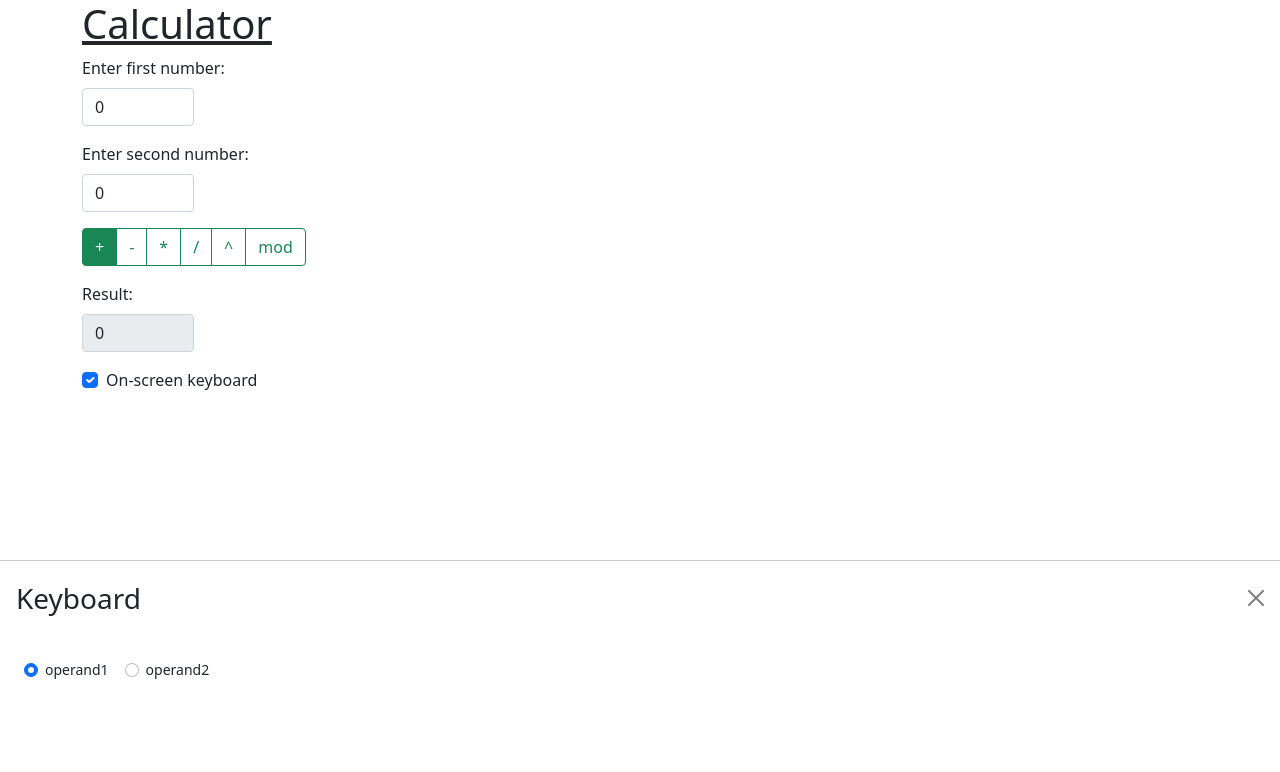
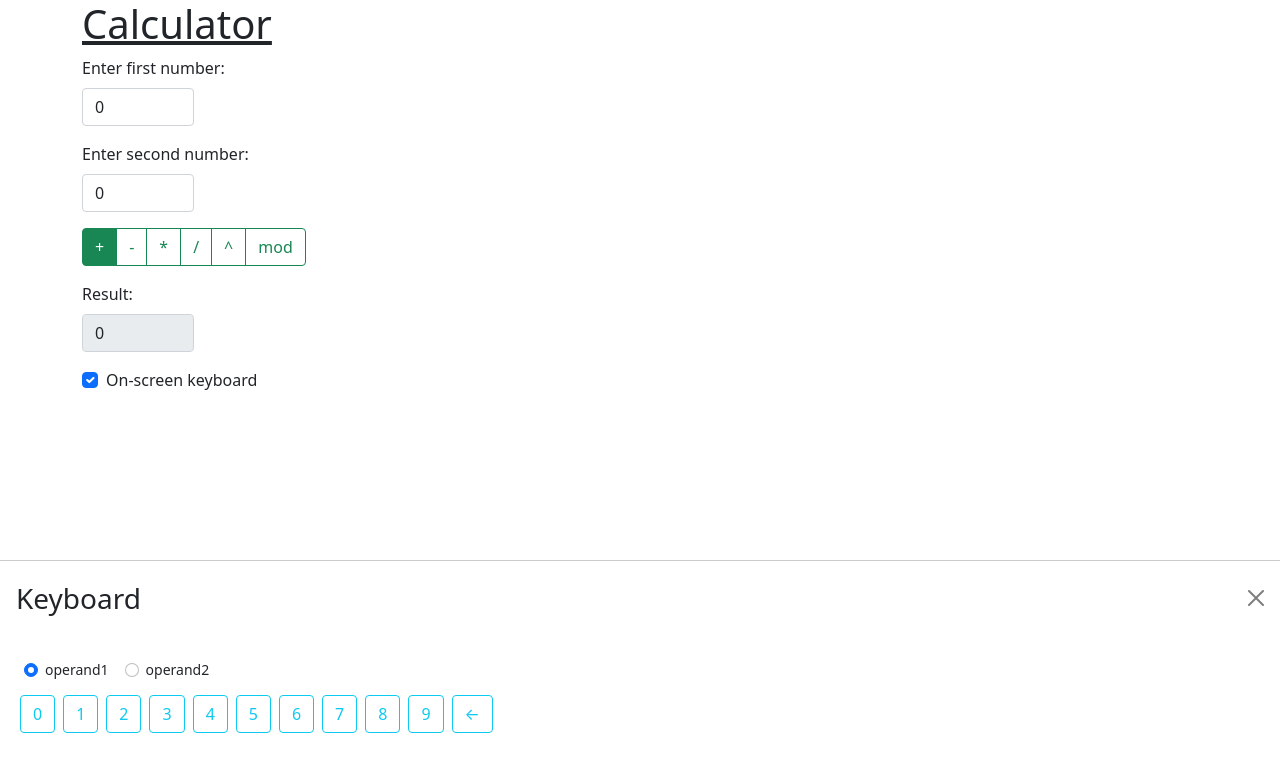
Before and after one commit to abaibik/vue-learning, a Vue app: page / in a window 1280 px wide. Both pictures are taken after a click on the checkbox "On-screen keyboard". Shown: the top 772 px of the page. Built offline with nearby package versions, Linux system fonts and the light colour scheme.

Commit message:
keyboard press reach App

```diff
--- a/src/App.vue
+++ b/src/App.vue
@@ -41,6 +41,7 @@
       :inputs="['operand1', 'operand2']"
       :activeInput="activeInput"
       @activeInputChanged="activeInput = $event"
+      @keyPressed=""
     />
   </div>
 </template>
--- a/src/components/Keyboard.vue
+++ b/src/components/Keyboard.vue
@@ -21,6 +21,24 @@
         :chosenInput="activeInput"
         @chosenInputChanged="$emit('activeInputChanged', $event)"
       />
+      <KeyboardButton
+        v-for="value in [
+          '0',
+          '1',
+          '2',
+          '3',
+          '4',
+          '5',
+          '6',
+          '7',
+          '8',
+          '9',
+          '&#8592;',
+        ]"
+        :key="value"
+        :value="value"
+        @pressed="$emit('keyPressed', value)"
+      />
     </div>
   </div>
 </template>
@@ -28,11 +46,12 @@
 <script>
 import { Offcanvas } from "bootstrap";
 import InputChooser from "./InputChooser.vue";
+import KeyboardButton from "./KeyboardButton.vue";
 
 export default {
-  components: { InputChooser },
+  components: { InputChooser, KeyboardButton },
   name: "Keyboard",
-  emits: ["activeInputChanged"],
+  emits: ["activeInputChanged", "keyPressed"],
   props: {
     visible: Boolean,
     inputs: Array,
--- a/src/components/KeyboardButton.vue
+++ b/src/components/KeyboardButton.vue
@@ -1,6 +1,6 @@
 <template>
-  <button @click="$emit('pressed', value)" class="btn btn-outline-info">
-    {{ value }}
+  <button @click="$emit('pressed', value)" class="btn btn-outline-info m-1">
+    <span v-html="value"></span>
   </button>
 </template>
 
```
